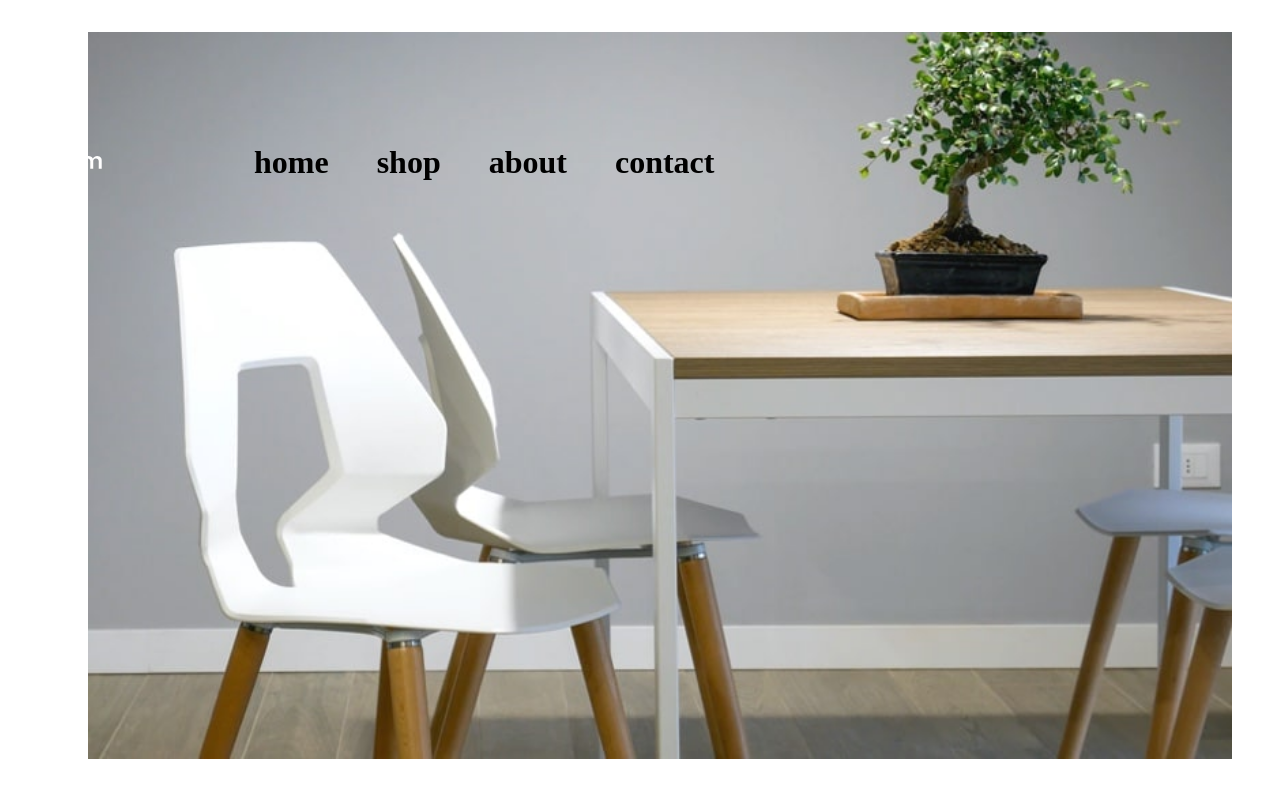
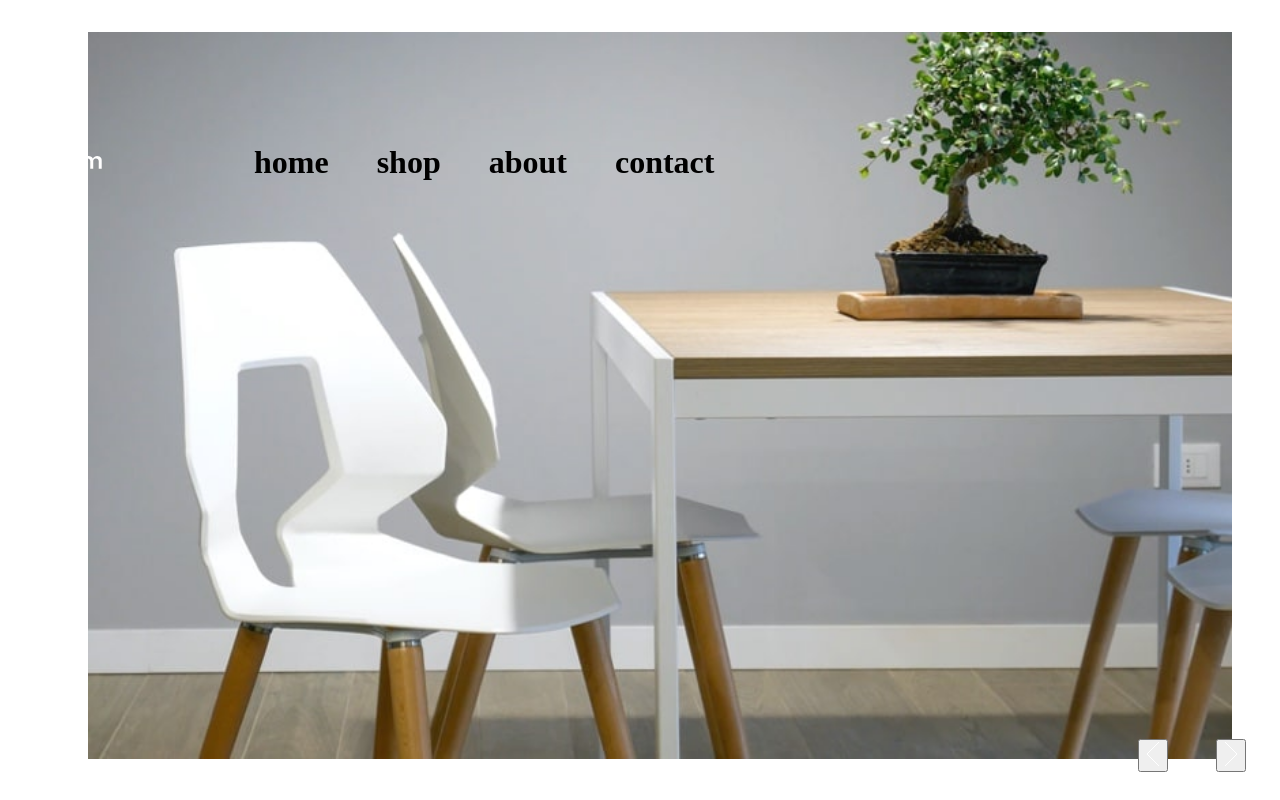
Before and after one commit to Diego2Drm/Room-homepage, a React (Vite) app: page / in a window 1280 px wide. Shown: the top 800 px of the page. Built offline with nearby package versions, Linux system fonts and the light colour scheme; the HTML template or start-up script is replaced by a standard one.

Commit message:
Add Button

```diff
--- a/src/components/Slider/Slider.tsx
+++ b/src/components/Slider/Slider.tsx
@@ -53,14 +53,15 @@ const Slider: React.FC = () => {
   return (
     <section className={style.mainContainer}>
       <div className={style.sliderContainer}>
-        <figure className={style.arrows}>
-          <img src={arrowLeft} alt="icon-arrow-left"
-            onClick={() => showSlider('prev')}
-          />
-          <img src={arrowRight} alt="icon-arrow-right"
-            onClick={() => showSlider(' ')}
-          />
-        </figure>
+        <div className={style.arrows}>
+          <button onClick={() => showSlider('prev')}>
+            <img src={arrowLeft} alt="icon-arrow-left" />
+          </button>
+          <button onClick={() => showSlider('next')}>
+            <img src={arrowRight} alt="icon-arrow-right"
+            />
+          </button>
+        </div>
         <article className={style.containerInfo}>
           <ul ref={listRef}>
             {
```
